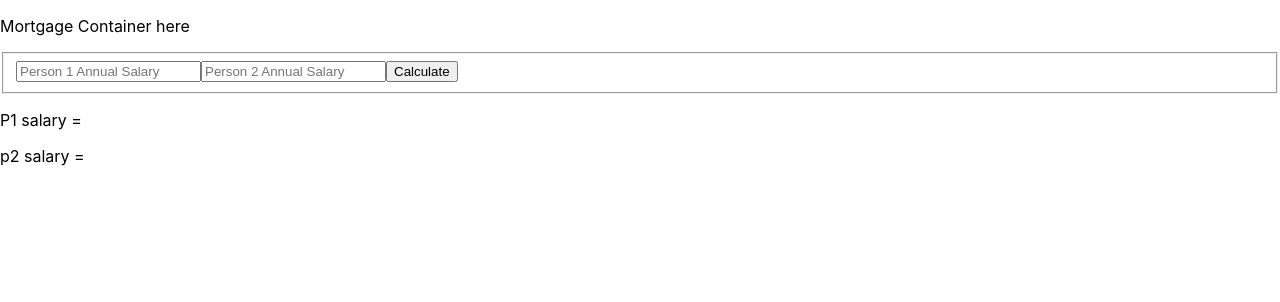
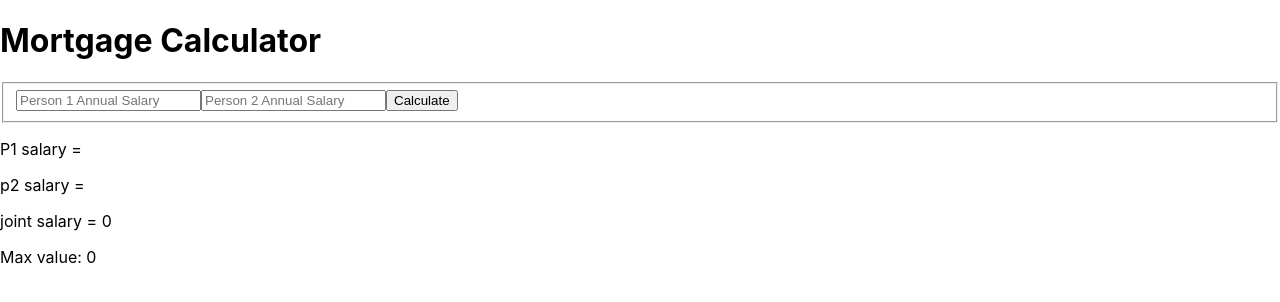
Before and after one commit to SofiaAkbar/wk7d4_Mortgage_App, a React (Create React App) app: page / in a window 1280 px wide. Shown: the top 302 px of the page. Built offline with nearby package versions, Linux system fonts and the light colour scheme.

Commit message:
mvp done, max value added and working

```diff
--- a/src/components/Form.js
+++ b/src/components/Form.js
@@ -1,11 +1,12 @@
 import React, {useState} from 'react';
+import MaxValue from "./MaxValue"
 
 const Form = () => {
 
     const [person1Salary, setPerson1Salary] = useState("");
     const [person2Salary, setPerson2Salary] = useState("");
+    const [jointSalary, setJointSalary] = useState(0);
 
-    // const [mortgage, setMortgage] = useState([]);
 
 
     const handlePerson1SalaryChange = (event) => {
@@ -19,26 +20,16 @@ const Form = () => {
         event.preventDefault();
         alert('You have submitted the form.')
 
-
+        console.log("form submitted");
 
         if (!person1Salary || !person2Salary){
             return
         }
-
-        // const handleSelectChange = event =>
-        // onFormSubmit = ({
-        //     person1Salary: person1SalaryToSubmit,
-        //     person2Salary: person2SalaryToSubmit
-        // });
-
-        // setPerson1Salary();
-        // setPerson2Salary();
+        setJointSalary(parseInt(person1Salary) + parseInt(person2Salary));
     }
-
 
     return (
         <div>
-            {/* <MaxValue /> */}
             <form onSubmit={handleFormSubmit}>
                 <fieldset>
                     <label for='person1-salary' ></label>
@@ -65,11 +56,10 @@ const Form = () => {
 
             <p>P1 salary = {person1Salary}</p>
             <p>p2 salary = {person2Salary}</p>
+            <p>joint salary = {jointSalary}</p>
 
+            <MaxValue jointSalary = {jointSalary} />
         </div>
-
-
-
     )
 }
 
--- a/src/components/MaxValue.js
+++ b/src/components/MaxValue.js
@@ -1,16 +1,14 @@
 import React from 'react'
 
-const MaxValue = () => {
+const MaxValue = ({jointSalary}) => {
 
-
-
-
-
-
+    const maxValue = (jointSalary) => {
+        return jointSalary * 4.5
+    }
 
     return (
         <div>
-            <p>Max Value here</p>
+            <p>Max value: {maxValue(jointSalary)}</p>
         </div>
     )
 }
--- a/src/containers/MortgageContainer.js
+++ b/src/containers/MortgageContainer.js
@@ -11,7 +11,7 @@ const MortgageContainer = () => {
 
     return (
         <div>
-            <p>Mortgage Container here</p>
+            <h1>Mortgage Calculator</h1>
             <Form />
         </div>
     )
```
Also changed, not shown: 1 other file (tests, documents, lock files or other folders).
